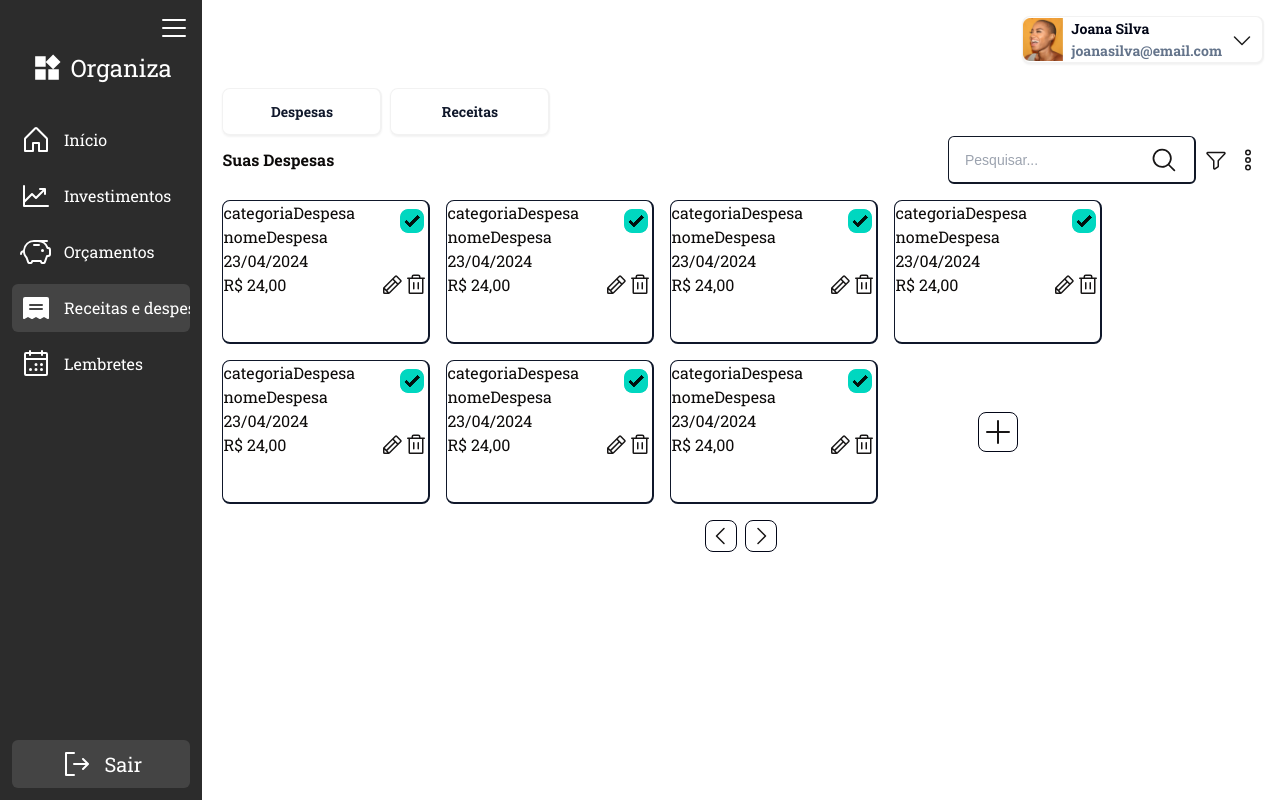
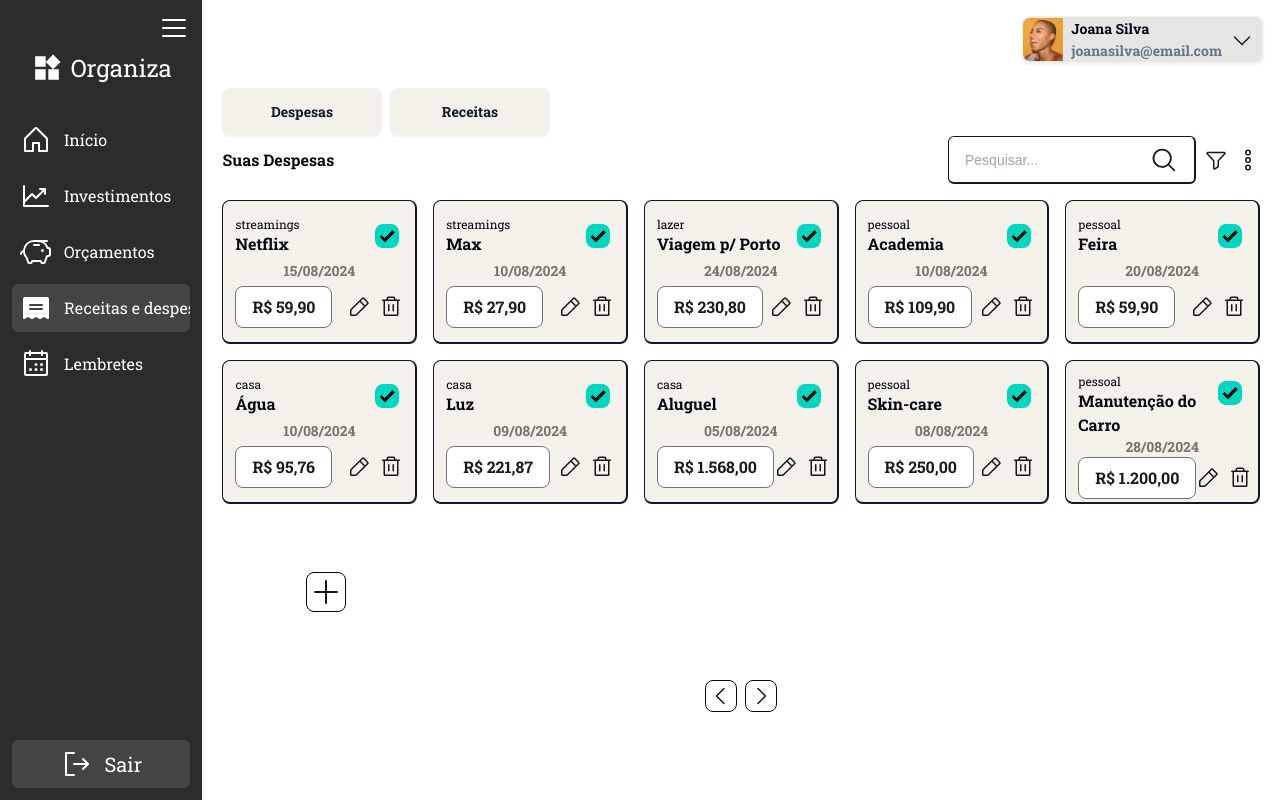
Before and after one commit to MarcioSobel/organiza, a Next.js app: page /receipts in a window 1280 px wide. Built offline with nearby package versions, Linux system fonts and the light colour scheme.

Commit message:
:card_file_box:	raw db_receipts

```diff
--- /dev/null
+++ b/db_receipts.json
@@ -0,0 +1,84 @@
+{
+    "card": [
+        {
+            "id": "01",
+            "categoria": "streamings",
+            "nomeDaDespesa": "Netflix",
+            "dataDeVencimento": "15/08/2024",
+            "valor": 59.90,
+            "pago": true
+        },
+        {
+            "id": "02",
+            "categoria": "streamings",
+            "nomeDaDespesa": "Max",
+            "dataDeVencimento": "10/08/2024",
+            "valor": 27.90,
+            "pago": false
+        },
+        {
+            "id": "03",
+            "categoria": "lazer",
+            "nomeDaDespesa": "Viagem p/ Porto",
+            "dataDeVencimento": "24/08/2024",
+            "valor": 230.80,
+            "pago": true
+        },
+        {
+            "id": "04",
+            "categoria": "pessoal",
+            "nomeDaDespesa": "Academia",
+            "dataDeVencimento": "10/08/2024",
+            "valor": 109.90,
+            "pago": true
+        },
+        {
+            "id": "05",
+            "categoria": "pessoal",
+            "nomeDaDespesa": "Feira",
+            "dataDeVencimento": "20/08/2024",
+            "valor": 59.90,
+            "pago": true
+        },
+        {
+            "id": "06",
+            "categoria": "casa",
+            "nomeDaDespesa": "Água",
+            "dataDeVencimento": "10/08/2024",
+            "valor": 95.76,
+            "pago": false
+        },
+        {
+            "id": "07",
+            "categoria": "casa",
+            "nomeDaDespesa": "Luz",
+            "dataDeVencimento": "09/08/2024",
+            "valor": 221.87,
+            "pago": false
+        },
+        {
+            "id": "08",
+            "categoria": "casa",
+            "nomeDaDespesa": "Aluguel",
+            "dataDeVencimento": "05/08/2024",
+            "valor": 1568.00,
+            "pago": true
+        },
+        {
+            "id": "09",
+            "categoria": "pessoal",
+            "nomeDaDespesa": "Skin-care",
+            "dataDeVencimento": "08/08/2024",
+            "valor": 250.00,
+            "pago": true
+        },
+        {
+            "id": "10",
+            "categoria": "pessoal",
+            "nomeDaDespesa": "Manutenção do Carro",
+            "dataDeVencimento": "28/08/2024",
+            "valor": 1200.00,
+            "pago": true
+        }
+    ]
+}
--- a/src/app/(dashboard)/receipts/_components/cardDespesa.tsx
+++ b/src/app/(dashboard)/receipts/_components/cardDespesa.tsx
@@ -1,13 +1,32 @@
 "use client";
-import { Pencil, Trash } from "@phosphor-icons/react";
+import { formatToBRL } from "@/utils/format-to-brl";
+import { PencilSimple, Trash } from "@phosphor-icons/react";
+import { useState } from "react";
 
-export const CardDespesa = () => {
+export type Receipt = {
+    id: string,
+    categoria: string,
+    nomeDaDespesa: string,
+    dataDeVencimento: string,
+    valor: number,
+    pago: boolean
+}
+interface CardAtributos{
+    categoria:string;
+    nomeDaDespesa:string;
+    dataDeVencimento:string;
+    valor?:number;
+}
+
+export const CardDespesa:React.FC<CardAtributos> = ({categoria, nomeDaDespesa, dataDeVencimento, valor}) => {
+
+    const [mouseSobre, setMouseSobre ] = useState (false);
     return (
-        <div  className="w-52 h-36 border border-slate-900 rounded-lg border-r-2 border-b-2">
+        <div  className="w-full h-36 border border-slate-900 rounded-lg border-r-2 border-b-2 p-3 flex flex-col justify-around bg-off-white overflow-hidden">
             <div className="flex flex-row justify-between">
-            <div>
-                <h1>categoriaDespesa</h1>
-                <h1>nomeDespesa</h1>
+            <div className="text-gray-950">
+                <h1 className="text-xs font-normal font-roboto">{categoria}</h1>
+                <h1 className="text-base font-bold font-roboto">{nomeDaDespesa}</h1>
             </div>
             <div className="form-control">
                 <label className="cursor-pointer label">
@@ -15,15 +34,15 @@ export const CardDespesa = () => {
                 </label>
             </div>
             </div>
-            <h1>23/04/2024</h1>
+            <h1 className="text-stone-500 text-sm font-bold text-center">{dataDeVencimento}</h1>
             <div className="flex flex-row justify-between">
-                <h1>R$ 24,00</h1>
-                <div>
+                <h1 className="text-stone-900 text-base font-bold bg-white border px-4 py-2 border-neutral-500 rounded-lg">{formatToBRL(valor || 0)}</h1>
+                <div className="flex flex-row justify-between gap-2">
                     <button>
-                    <Pencil size={24} color="#181616" />
+                    <PencilSimple size={24} color={mouseSobre ? "#e0ac01" : "#181616"} weight={mouseSobre ? "fill" : "regular"} onMouseOver={()=>setMouseSobre(true)} onMouseOut={()=>setMouseSobre(false)} />
                     </button>
                     <button>
-                    <Trash size={24} color="#181616" />
+                    <Trash size={24} color={mouseSobre ? "#852418" : "#181616"} weight={mouseSobre ? "fill" : "regular"} onMouseOver={()=>setMouseSobre(true)} onMouseOut={()=>setMouseSobre(false)} />
                     </button>
                 </div>
             </div>
--- a/src/app/(dashboard)/receipts/_components/despesas.tsx
+++ b/src/app/(dashboard)/receipts/_components/despesas.tsx
@@ -1,5 +1,5 @@
 import { SearchBar } from "./searchBar";
-import { GridCards } from "./gridCards";
+import GridCards from "./gridCards";
 import { Pagination } from "./pagination";
 
 export const Despesas = () => {
--- a/src/app/(dashboard)/receipts/_components/gridCards.tsx
+++ b/src/app/(dashboard)/receipts/_components/gridCards.tsx
@@ -1,17 +1,26 @@
-import { CardDespesa } from "./cardDespesa";
+"use client"
+import data from "../../../../../db_receipts.json";
 import { ButtonAdicionar } from "./buttonAdicionar";
+import { CardDespesa, Receipt } from "./cardDespesa";
+import { useEffect, useState } from "react";
 
-export const GridCards = () => {
+
+export default function GridCards() {
+
+  const[cards, setCards] = useState<Receipt[]>(data.card as Receipt[])
+
   return (
-    <div className=" max-w-full flex flex-wrap gap-4">
-        <CardDespesa />
-        <CardDespesa />
-        <CardDespesa />
-        <CardDespesa />
-        <CardDespesa />
-        <CardDespesa />
-        <CardDespesa />
-        <ButtonAdicionar />
+    <div className="w-full grid grid-cols-5 gap-4">
+      {cards.map((card:Receipt, key) => (
+          <CardDespesa
+          categoria={card.categoria}
+          nomeDaDespesa={card.nomeDaDespesa}
+          dataDeVencimento={card.dataDeVencimento}
+          valor={card.valor}
+          key={key}
+          />
+        ))}
+      <ButtonAdicionar />
     </div>
   )
 }
--- a/src/app/(dashboard)/receipts/_components/header.tsx
+++ b/src/app/(dashboard)/receipts/_components/header.tsx
@@ -1,6 +1,5 @@
 import { Perfil } from "./perfil";
 import { MenuAbas } from "./menuAbas";
-import { Separador } from "./separador";
 
 export const Header = () => {
     return (
--- a/src/app/(dashboard)/receipts/_components/menuAbas.tsx
+++ b/src/app/(dashboard)/receipts/_components/menuAbas.tsx
@@ -9,10 +9,10 @@ export const MenuAbas = () => {
     return (
         <div className="p-2">
             <header className="w-full flex gap-2">
-            <button className="btn text-slate-900 bg-transparent hover:bg-orange-300 border border-r-2 border-b-2 w-40 h-12" onClick={() => {
+            <button className="btn text-slate-900 bg-off-white hover:bg-orange-300 border border-r-2 border-b-2 w-40 h-12" onClick={() => {
                 setAbaAtual("Despesas");
             }}>Despesas</button>
-            <button className="btn text-slate-900 bg-transparent hover:bg-blue-300 border border-r-2 border-b-2 w-40 h-12" onClick={() => {
+            <button className="btn text-slate-900 bg-off-white hover:bg-blue-300 border border-r-2 border-b-2 w-40 h-12" onClick={() => {
                 setAbaAtual("Receitas");
             }}>Receitas</button>
             </header>
--- a/src/app/(dashboard)/receipts/_components/perfil.tsx
+++ b/src/app/(dashboard)/receipts/_components/perfil.tsx
@@ -6,7 +6,7 @@ import { CaretDown, SignOut } from "@phosphor-icons/react";
 export const Perfil = () => {
     return (
      <div className="dropdown self-end">
-            <div tabIndex={0} role="button" className="btn m-1 bg-white w-50 h-10 flex flex-col items-start hover:bg-orange-200 text-slate-950 border border-r-2 border-b-2 p-0">
+            <div tabIndex={0} role="button" className="btn m-1 bg-stone-200 w-50 h-10 flex flex-col items-start hover:bg-orange-200 text-slate-950 border border-r-2 border-b-2 p-0">
             <Image className="flex self-start"
             src="/perfil_avatar.png"
             alt="foto de perfil"
@@ -20,7 +20,7 @@ export const Perfil = () => {
             <ul tabIndex={0} className="dropdown-content menu rounded-box z-[1] w-52 p-2 shadow bg-white">
                 <li><a>Editar perfil</a></li>
                 <li><a>Configurações</a></li>
-                <li className="flex justify-between"><a>Sair <SignOut size={24} color="#222222"/></a></li>
+                <li className="flex justify-between w-full"><a>Sair <SignOut size={24} color="#222222"/></a></li>
             </ul>
         </div>
     )
--- a/src/app/(dashboard)/receipts/page.tsx
+++ b/src/app/(dashboard)/receipts/page.tsx
@@ -1,8 +1,8 @@
 import { Header } from "./_components/header";
-import { MenuAbas } from "./_components/menuAbas";
+
 export default function Receipts() {
   return (
-    <div className="max-w-full ">
+    <div className="max-w-full">
       <Header />
 
     </div>
--- a/tailwind.config.ts
+++ b/tailwind.config.ts
@@ -66,7 +66,7 @@ const config = {
       },
       fontFamily: {
         roboto: "var(--font-roboto)",
-        "roboto-slab": "var(--font-roboto-slab)",
+        robotoSlab: "var(--font-roboto-slab)",
       },
       borderRadius: {
         lg: "var(--radius)",
```
